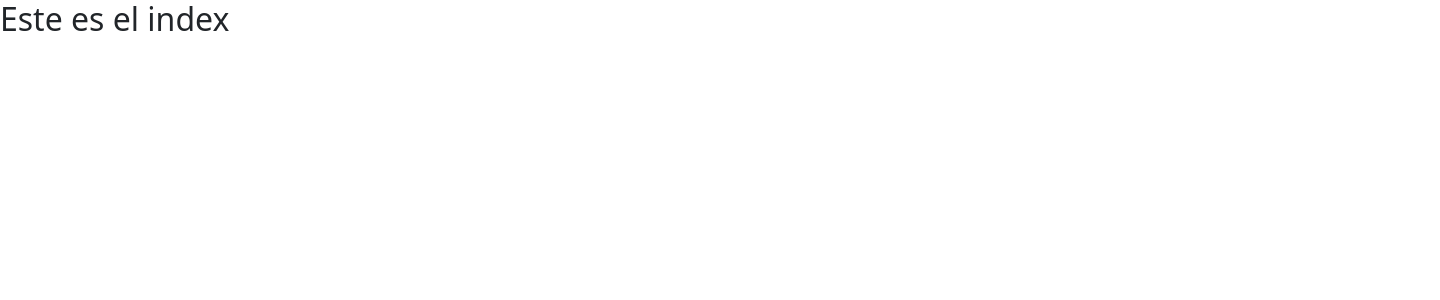
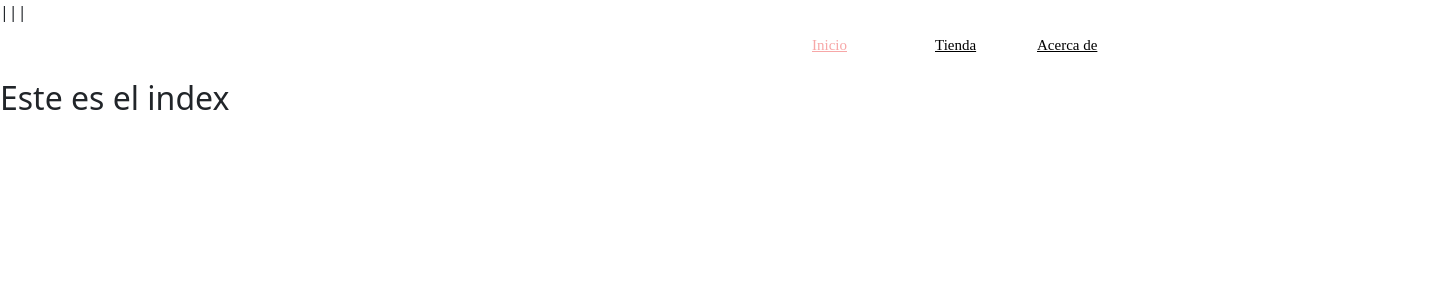
Before and after one commit to mariasanguesa/react_app, a React (Create React App) app: page / in a window 1280 px wide. Shown: the top 300 px of the page, 1440 px wide, since content can reach past the window. Built offline with nearby package versions, Linux system fonts and the light colour scheme.

Commit message:
Add header

```diff
--- a/src/App.js
+++ b/src/App.js
@@ -2,17 +2,22 @@ import Carrito from "./Pages/Carrito";
 import Home from "./Pages/Home";
 import { Route, Routes } from 'react-router-dom';
 import ErrorPage from "./Pages/ErrorPage";
+import Header from "./UI/Header";
+import Tienda from "./Pages/Tienda";
+import Acerca from "./Pages/Acerca";
 
 function App() {
   return (
-    <>
+    <div>
+      <Header />
       <Routes>
         <Route path="/" element={<Home />}></Route>
         <Route path="/carrito" element={<Carrito />}></Route>
+        <Route path="/tienda" element={<Tienda />}></Route>
+        <Route path="/acerca" element={<Acerca />}></Route>
         <Route path="*" element={<ErrorPage />} />
       </Routes>
-
-    </>
+    </div>
   );
 }
 
--- /dev/null
+++ b/src/Pages/Acerca.js
@@ -0,0 +1,9 @@
+const Acerca = () => {
+    return (
+        <>
+            <h2>Página about us</h2>
+        </>
+    )
+}
+
+export default Acerca;
--- a/src/Pages/Home.js
+++ b/src/Pages/Home.js
@@ -1,3 +1,4 @@
+
 const Home = () => {
 
     //
--- /dev/null
+++ b/src/Pages/Tienda.js
@@ -0,0 +1,9 @@
+const Tienda = () => {
+    return (
+        <>
+            <h2>Esta es la tienda</h2>
+        </>
+    )
+}
+
+export default Tienda;
--- /dev/null
+++ b/src/UI/Header.css
@@ -0,0 +1,70 @@
+.header {
+    width: 1440px;
+    height: 79px;
+    left: 0px;
+    top: 0px;
+}
+
+.inicio {
+    position: absolute;
+    width: 56px;
+    height: 24px;
+    left: 812px;
+    top: 34px;
+
+    font-family: 'Poppins';
+    font-style: normal;
+    font-weight: 500;
+    font-size: 15px;
+    line-height: 22px;
+
+    color: #F7A7A7;
+}
+
+.tienda {
+    position: absolute;
+    width: 56px;
+    height: 24px;
+    left: 935px;
+    top: 34px;
+
+    font-family: 'Poppins';
+    font-style: normal;
+    font-weight: 500;
+    font-size: 15px;
+    line-height: 22px;
+
+    color: #000000;
+}
+
+.acerca {
+    position: absolute;
+    width: 95px;
+    height: 17px;
+    left: 1037px;
+    top: 34px;
+
+    font-family: 'Poppins';
+    font-style: normal;
+    font-weight: 500;
+    font-size: 15px;
+    line-height: 22px;
+
+    color: #000000;
+}
+
+.logo {
+    position: absolute;
+    width: 204px;
+    height: 54px;
+    left: 59px;
+    top: 19px;
+
+    font-family: 'Poppins';
+    font-style: normal;
+    font-weight: 500;
+    font-size: 32px;
+    line-height: 48px;
+
+    color: #000000;
+}
--- /dev/null
+++ b/src/UI/Header.js
@@ -0,0 +1,23 @@
+import Nav from 'react-bootstrap/Nav';
+import './Header.css';
+import {Link} from 'react-router-dom';
+
+function Header() {
+    return (
+        <div className='header'>
+        <Nav>
+            <Nav>
+                <Link className='inicio' to='/'>Inicio</Link> | {"    "}
+            </Nav>
+            <Nav>
+                <Link className='tienda' to='/tienda'>Tienda</Link> | {"        "}
+            </Nav>
+            <Nav>
+                <Link className='acerca' to='/acerca'>Acerca de </Link> | {"        "}
+            </Nav>
+        </Nav>
+
+    </div>
+    )
+}
+export default Header;
```
